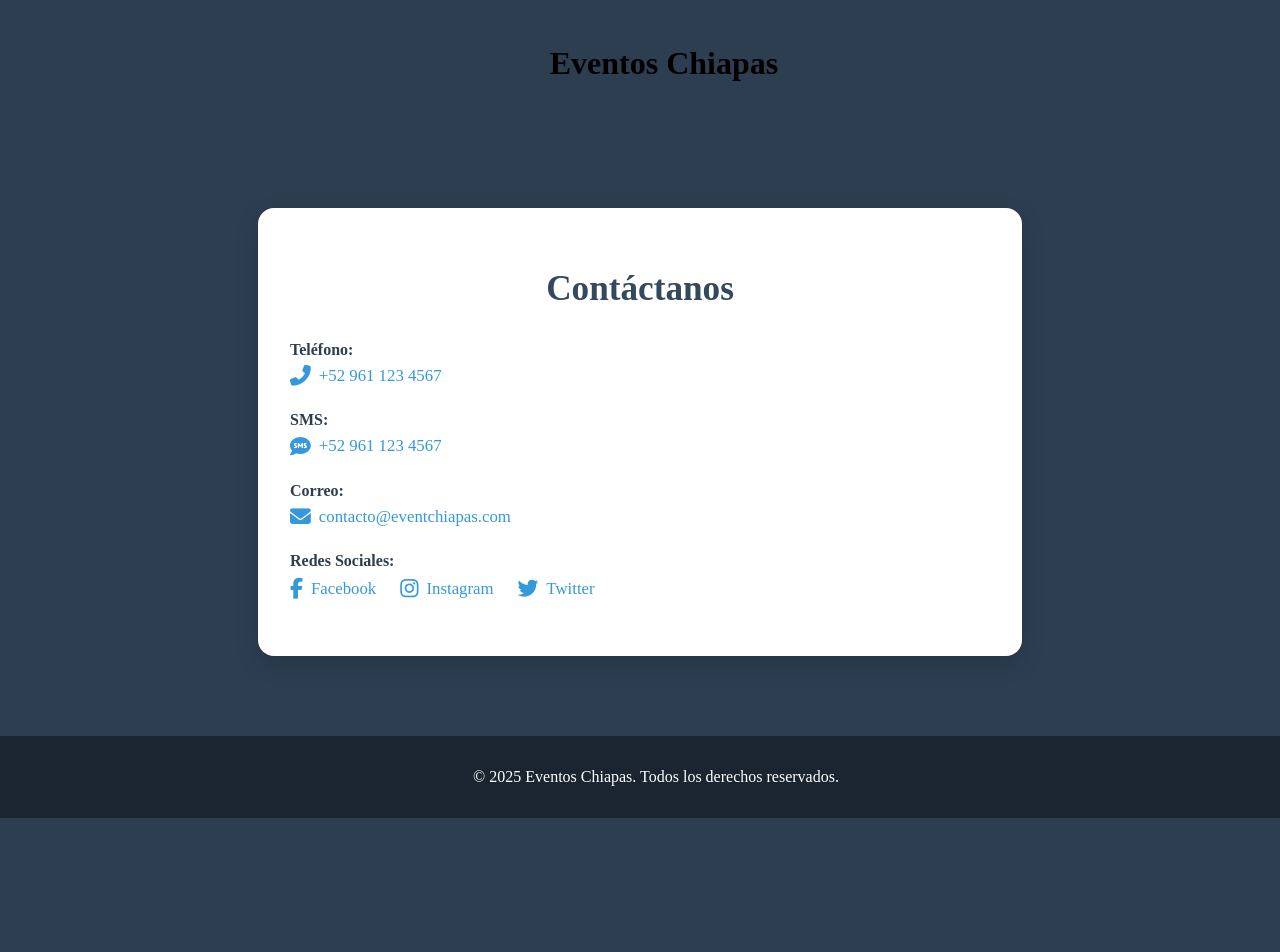
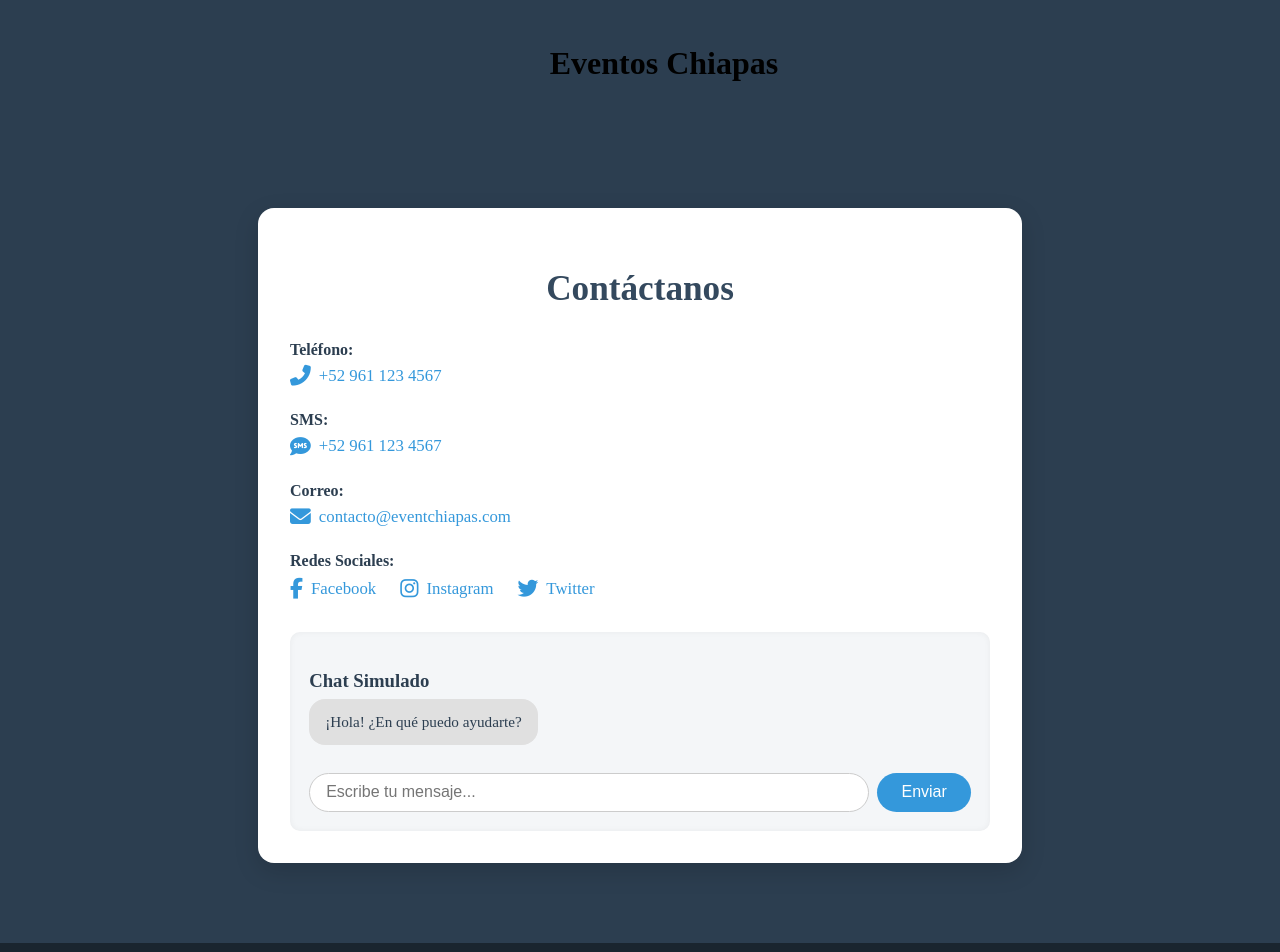
Before and after one commit to alexander1939/EventChiapas, a React (Vite) app: page /contact in a window 1280 px wide. Shown: the top 952 px of the page. Before the commit the page ends 818 px from the top, so only its background shows below. Built offline with nearby package versions, Linux system fonts and the light colour scheme.

Commit message:
feat: agregar sección de chat en la página de contacto

```diff
--- a/src/assets/styles/contact.css
+++ b/src/assets/styles/contact.css
@@ -72,3 +72,41 @@
   font-size: 1.3rem;
   color: inherit;
 }
+
+
+.chat-simulado {
+  background-color: #f4f6f8;
+  border-radius: 10px;
+  padding: 1.2rem;
+  margin-top: 2rem;
+  box-shadow: inset 0 0 6px rgba(0, 0, 0, 0.05);
+  animation: fadeIn 0.6s ease;
+}
+
+.chat-message {
+  max-width: 75%;
+  padding: 0.8rem 1rem;
+  border-radius: 16px;
+  margin-bottom: 0.7rem;
+  font-size: 0.95rem;
+  line-height: 1.4;
+  animation: fadeIn 0.4s ease;
+}
+
+.chat-user {
+  background-color: #3498db;
+  color: white;
+  align-self: flex-end;
+  margin-left: auto;
+}
+
+.chat-bot {
+  background-color: #e0e0e0;
+  color: #2c3e50;
+  align-self: flex-start;
+}
+
+.chat-container {
+  display: flex;
+  flex-direction: column;
+}
--- a/src/pages/contact.tsx
+++ b/src/pages/contact.tsx
@@ -1,31 +1,70 @@
-import React from 'react';
+import React, { useState, useRef, useEffect } from 'react';
+
+interface Message {
+  id: number;
+  text: string;
+  sender: 'user' | 'bot';
+}
 
 const Contact: React.FC = () => {
+  const [messages, setMessages] = useState<Message[]>([
+    { id: 1, text: '¡Hola! ¿En qué puedo ayudarte?', sender: 'bot' },
+  ]);
+  const [input, setInput] = useState('');
+  const messagesEndRef = useRef<HTMLDivElement>(null);
+
+  // Scroll automático al mensaje más reciente
+  useEffect(() => {
+    messagesEndRef.current?.scrollIntoView({ behavior: 'smooth' });
+  }, [messages]);
+
+  // Simula respuesta del bot después de enviar mensaje
+  const sendMessage = (e: React.FormEvent) => {
+    e.preventDefault();
+    if (!input.trim()) return;
+
+    const userMessage: Message = {
+      id: Date.now(),
+      text: input.trim(),
+      sender: 'user',
+    };
+
+    setMessages(prev => [...prev, userMessage]);
+    setInput('');
+
+    // Simula respuesta bot después de 1.5s
+    setTimeout(() => {
+      const botMessage: Message = {
+        id: Date.now() + 1,
+        text: 'Gracias por tu mensaje, pronto te responderemos.',
+        sender: 'bot',
+      };
+      setMessages(prev => [...prev, botMessage]);
+    }, 1500);
+  };
+
   return (
     <div className="contact-wrapper">
+      {/* Información de contacto (igual que antes) */}
       <h2 className="contact-title">Contáctanos</h2>
-
       <div className="contact-section">
         <label className="contact-label">Teléfono:</label>
         <a href="tel:+529611234567" className="contact-link">
-          <i className="fas fa-phone-alt contact-icon"></i>
-          +52 961 123 4567
+          <i className="fas fa-phone-alt contact-icon"></i> +52 961 123 4567
         </a>
       </div>
 
       <div className="contact-section">
         <label className="contact-label">SMS:</label>
         <a href="sms:+529611234567" className="contact-link">
-          <i className="fas fa-sms contact-icon"></i>
-          +52 961 123 4567
+          <i className="fas fa-sms contact-icon"></i> +52 961 123 4567
         </a>
       </div>
 
       <div className="contact-section">
         <label className="contact-label">Correo:</label>
         <a href="mailto:contacto@eventchiapas.com" className="contact-link">
-          <i className="fas fa-envelope contact-icon"></i>
-          contacto@eventchiapas.com
+          <i className="fas fa-envelope contact-icon"></i> contacto@eventchiapas.com
         </a>
       </div>
 
@@ -33,21 +72,82 @@ const Contact: React.FC = () => {
         <label className="contact-label">Redes Sociales:</label>
         <ul className="contact-social-list">
           <li>
-            <a href="https://facebook.com/EventChiapas" className="contact-link" target="_blank" rel="noopener noreferrer">
+            <a
+              href="https://facebook.com/EventChiapas"
+              className="contact-link"
+              target="_blank"
+              rel="noopener noreferrer"
+            >
               <i className="fab fa-facebook-f contact-icon"></i> Facebook
             </a>
           </li>
           <li>
-            <a href="https://instagram.com/EventChiapas" className="contact-link" target="_blank" rel="noopener noreferrer">
+            <a
+              href="https://instagram.com/EventChiapas"
+              className="contact-link"
+              target="_blank"
+              rel="noopener noreferrer"
+            >
               <i className="fab fa-instagram contact-icon"></i> Instagram
             </a>
           </li>
           <li>
-            <a href="https://twitter.com/EventChiapas" className="contact-link" target="_blank" rel="noopener noreferrer">
+            <a
+              href="https://twitter.com/EventChiapas"
+              className="contact-link"
+              target="_blank"
+              rel="noopener noreferrer"
+            >
               <i className="fab fa-twitter contact-icon"></i> Twitter
             </a>
           </li>
         </ul>
+      </div>
+
+      {/* Chat interactivo */}
+      <div className="chat-simulado">
+        <h3 className="contact-label">Chat Simulado</h3>
+        <div className="chat-container">
+          {messages.map(msg => (
+            <div
+              key={msg.id}
+              className={`chat-message ${msg.sender === 'user' ? 'chat-user' : 'chat-bot'}`}
+            >
+              {msg.text}
+            </div>
+          ))}
+          <div ref={messagesEndRef} />
+        </div>
+
+        <form onSubmit={sendMessage} style={{ marginTop: '1rem', display: 'flex', gap: '0.5rem' }}>
+          <input
+            type="text"
+            placeholder="Escribe tu mensaje..."
+            value={input}
+            onChange={e => setInput(e.target.value)}
+            style={{
+              flex: 1,
+              padding: '0.6rem 1rem',
+              borderRadius: '20px',
+              border: '1px solid #ccc',
+              fontSize: '1rem',
+            }}
+          />
+          <button
+            type="submit"
+            style={{
+              backgroundColor: '#3498db',
+              color: 'white',
+              border: 'none',
+              borderRadius: '20px',
+              padding: '0 1.5rem',
+              cursor: 'pointer',
+              fontSize: '1rem',
+            }}
+          >
+            Enviar
+          </button>
+        </form>
       </div>
     </div>
   );
```
